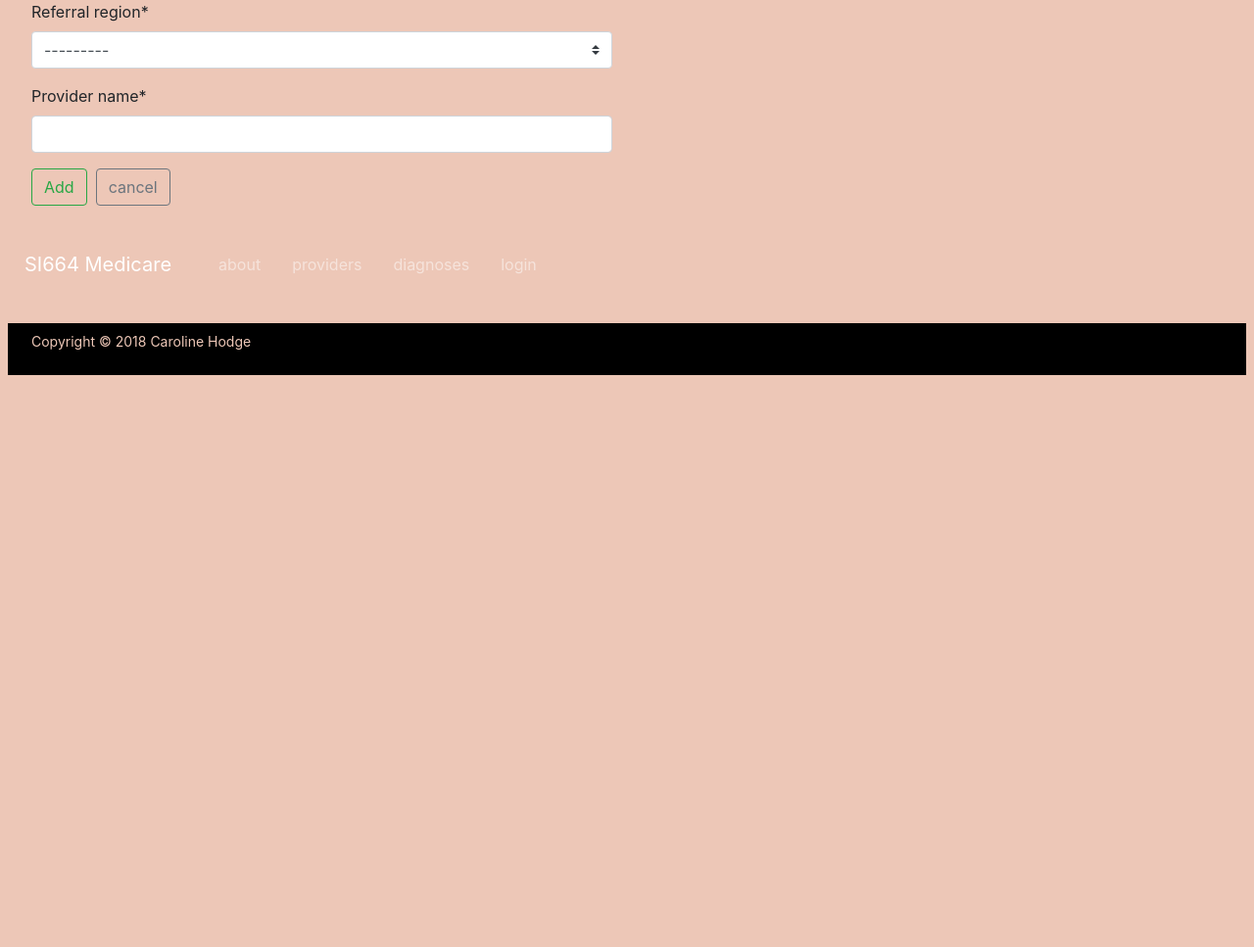
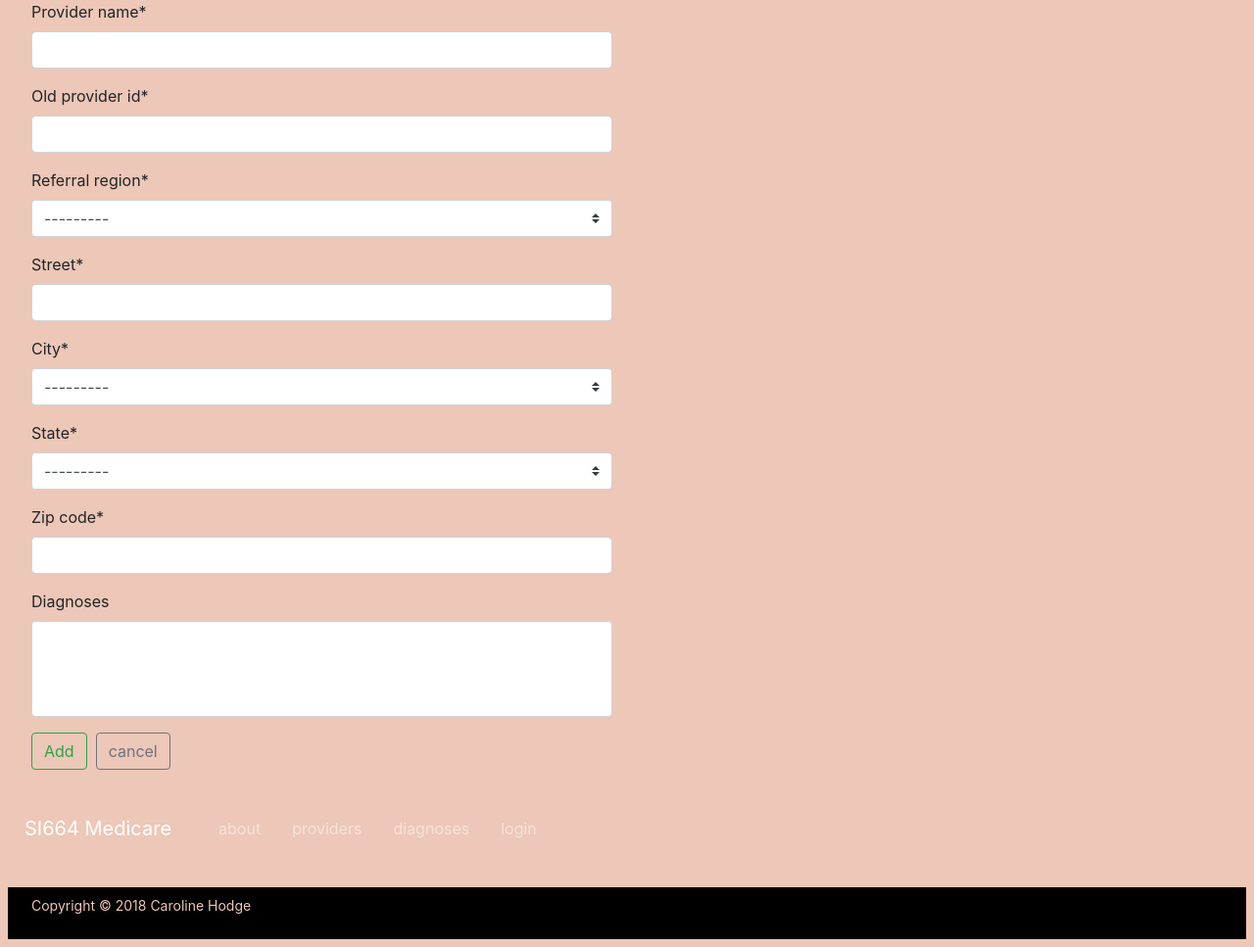
Before and after one commit to californiasky123/medicare_providers, a Django app: page /medicare/provider/new/ in a window 1280 px wide. Shown: the part 70-1037 px from the top of the page at 98% size. Before the commit the page ends 453 px from the top, so only its background shows below. Run offline with Django 3.2, Linux system fonts and the light colour scheme; the visitor is signed in with stand-in values (Sample User, id 1); data that the repository does not hold is empty; some libraries are stand-ins or nearby versions.

Commit message:
Fix broken web forms and redirect

```diff
--- a/medicare/templates/medicare/provider_new.html
+++ b/medicare/templates/medicare/provider_new.html
@@ -29,13 +29,49 @@
 
     <div class="row">
       <div class="col-6">
+        {{ form.provider_name|as_crispy_field }}
+      </div>
+    </div>
+
+    <div class="row">
+      <div class="col-6">
+        {{ form.old_provider_id|as_crispy_field }}
+      </div>
+    </div>
+
+    <div class="row">
+      <div class="col-6">
         {{ form.referral_region|as_crispy_field }}
       </div>
     </div>
 
     <div class="row">
       <div class="col-6">
-        {{ form.provider_name|as_crispy_field }}
+        {{ form.street|as_crispy_field }}
+      </div>
+    </div>
+
+    <div class="row">
+      <div class="col-6">
+        {{ form.city|as_crispy_field }}
+      </div>
+    </div>
+
+    <div class="row">
+      <div class="col-6">
+        {{ form.state|as_crispy_field }}
+      </div>
+    </div>
+
+    <div class="row">
+      <div class="col-6">
+        {{ form.zip_code|as_crispy_field }}
+      </div>
+    </div>
+
+    <div class="row">
+      <div class="col-6">
+        {{ form.diagnoses|as_crispy_field }}
       </div>
     </div>
 
--- a/medicare/views.py
+++ b/medicare/views.py
@@ -146,9 +146,9 @@ class ProviderCreateView(generic.View):
 			for diagnosis in form.cleaned_data['diagnoses']:
 				print(diagnosis.drg_id)
 				ProviderDrg.objects.create(provider=provider, drg=diagnosis)
-				#ProviderDrg.objects.create(provider=provider, drg=diagnoses)
-			return HttpResponseRedirect(provider.get_absolute_url())
-			#return redirect(provider)
+				# ProviderDrg.objects.create(provider=provider, drg=diagnoses)
+			return redirect(provider) # shortcut to object's get_absolute_url()
+
 			# return HttpResponseRedirect(site.get_absolute_url())
 		return render(request, 'medicare/provider_new.html', {'form': form})
 
```
Also changed, not shown: medicare/templates/medicare/provider_update.html (+37 -14 lines).
